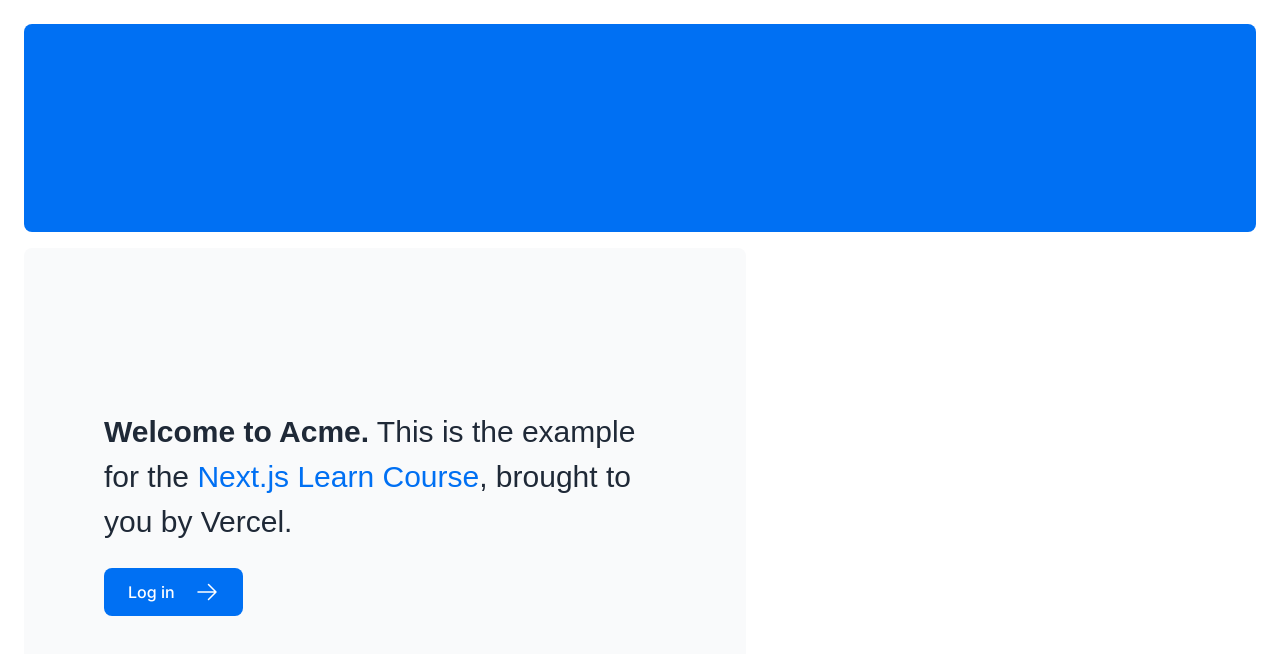
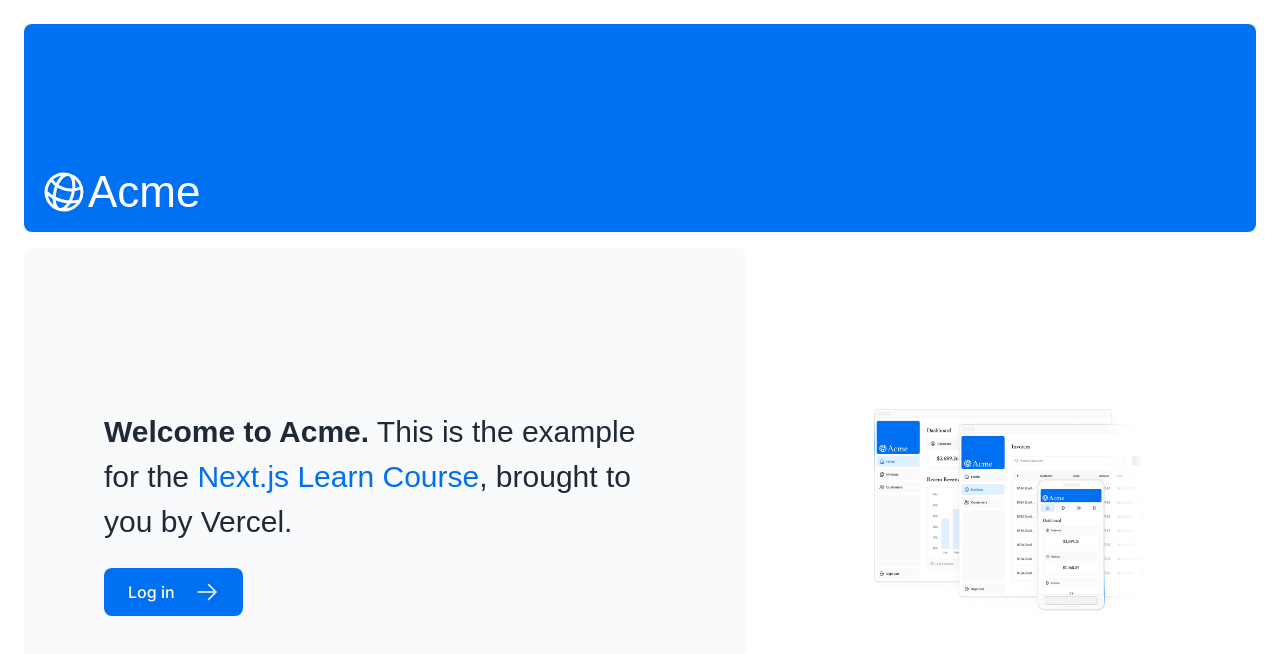
Before and after one commit to riccardodicurti/indexcards, a Next.js app: page / in a window 1280 px wide. Shown: the top 654 px of the page. Built offline with nearby package versions, Linux system fonts and the light colour scheme; a web font is replaced by a local one.

Commit message:
optimizing-fonts-images

```diff
--- a/app/page.tsx
+++ b/app/page.tsx
@@ -2,12 +2,13 @@
 import { ArrowRightIcon } from '@heroicons/react/24/outline';
 import Link from 'next/link';
 import { lusitana } from '@/app/ui/fonts';
+import Image from 'next/image';
 
 export default function Page() {
   return (
     <main className="flex min-h-screen flex-col p-6">
       <div className="flex h-20 shrink-0 items-end rounded-lg bg-blue-500 p-4 md:h-52">
-        {/* <AcmeLogo /> */}
+        <AcmeLogo />
       </div>
       <div className="mt-4 flex grow flex-col gap-4 md:flex-row">
         <div className="flex flex-col justify-center gap-6 rounded-lg bg-gray-50 px-6 py-10 w-full md:px-20">
@@ -26,7 +27,20 @@
           </Link>
         </div>
         <div className="flex items-center justify-center p-6 md:w-3/5 md:px-28 md:py-12">
-          {/* Add Hero Images Here */}
+        <Image
+          src="/hero-desktop.png"
+          width={1000}
+          height={760}
+          className="hidden md:block"
+          alt="Screenshots of the dashboard project showing desktop version"
+        />
+        <Image
+          src="/hero-mobile.png"
+          width={560}
+          height={620}
+          className="block md:hidden"
+          alt="Screenshot of the dashboard project showing mobile version"
+        />
         </div>
       </div>
     </main>
```
